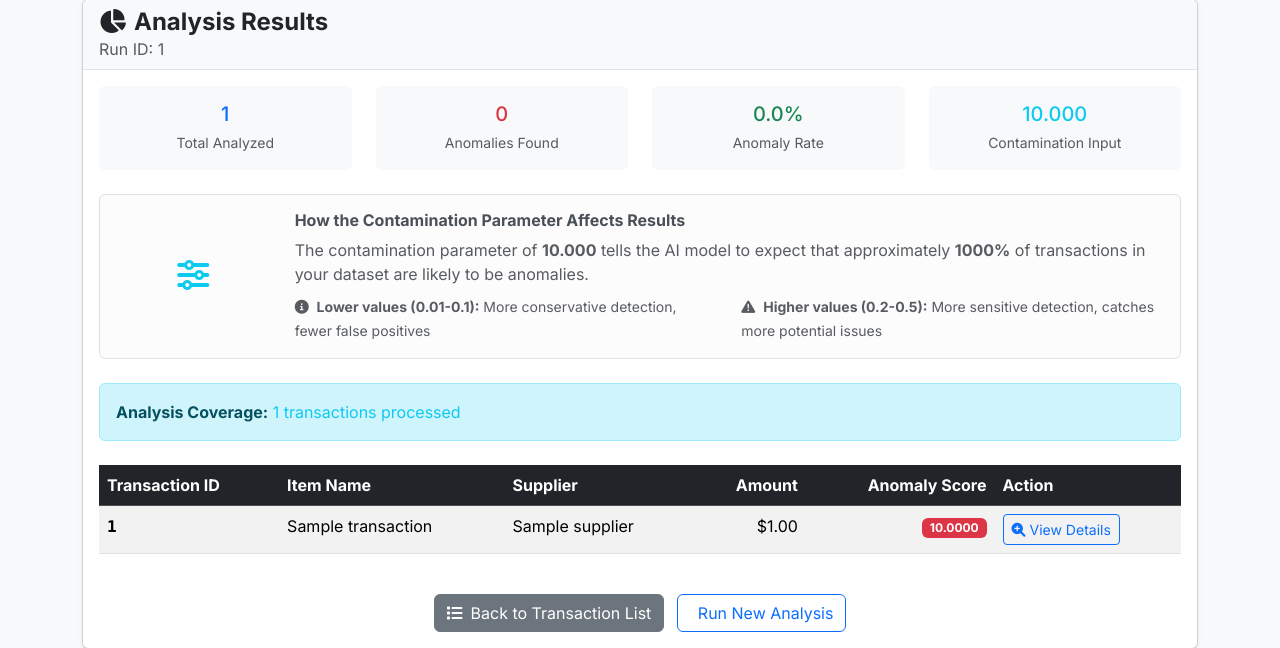
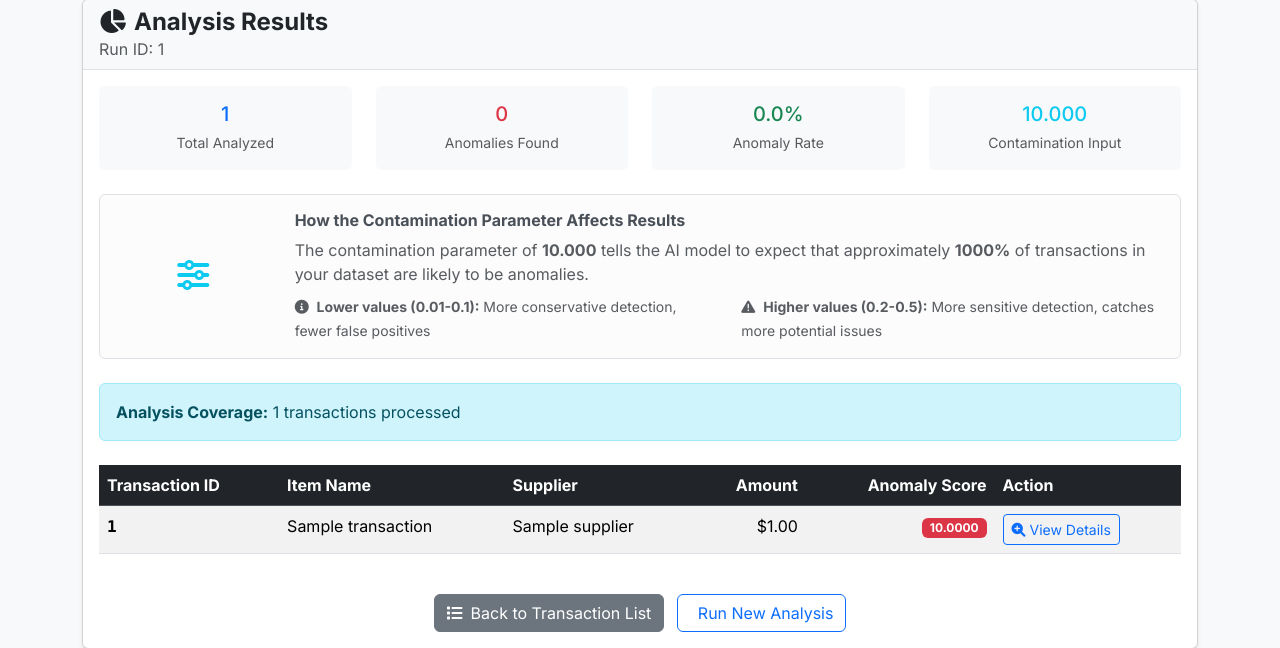
Before and after one commit to gabegtrrz/WatchdogAI, a Django app: template watchdog_ai/templates/ai_analytics/analysis_results.html in a window 1280 px wide. Shown: the part 100-748 px from the top of the page. Run offline with Django 5.2, Linux system fonts and the light colour scheme; the template is opened without the code that fills it: most values are stand-ins (such as "Sample title", 1, 10 or a date in 2020); parts of the project's set-up code (start-up, migrations or seed data) failed here and were passed over.

Commit message:
readability issue fixed

```diff
--- a/watchdog_ai/templates/ai_analytics/analysis_results.html
+++ b/watchdog_ai/templates/ai_analytics/analysis_results.html
@@ -85,7 +85,7 @@
                     <div class="col-md-12">
                         <strong>Analysis Coverage:</strong>
                         {% if total_transactions > 0 %}
-                            <span class="text-info">{{ total_transactions }} transactions processed</span>
+                            <span>{{ total_transactions }} transactions processed</span>
                         {% else %}
                             <span class="text-muted">No transactions processed</span>
                         {% endif %}
```
